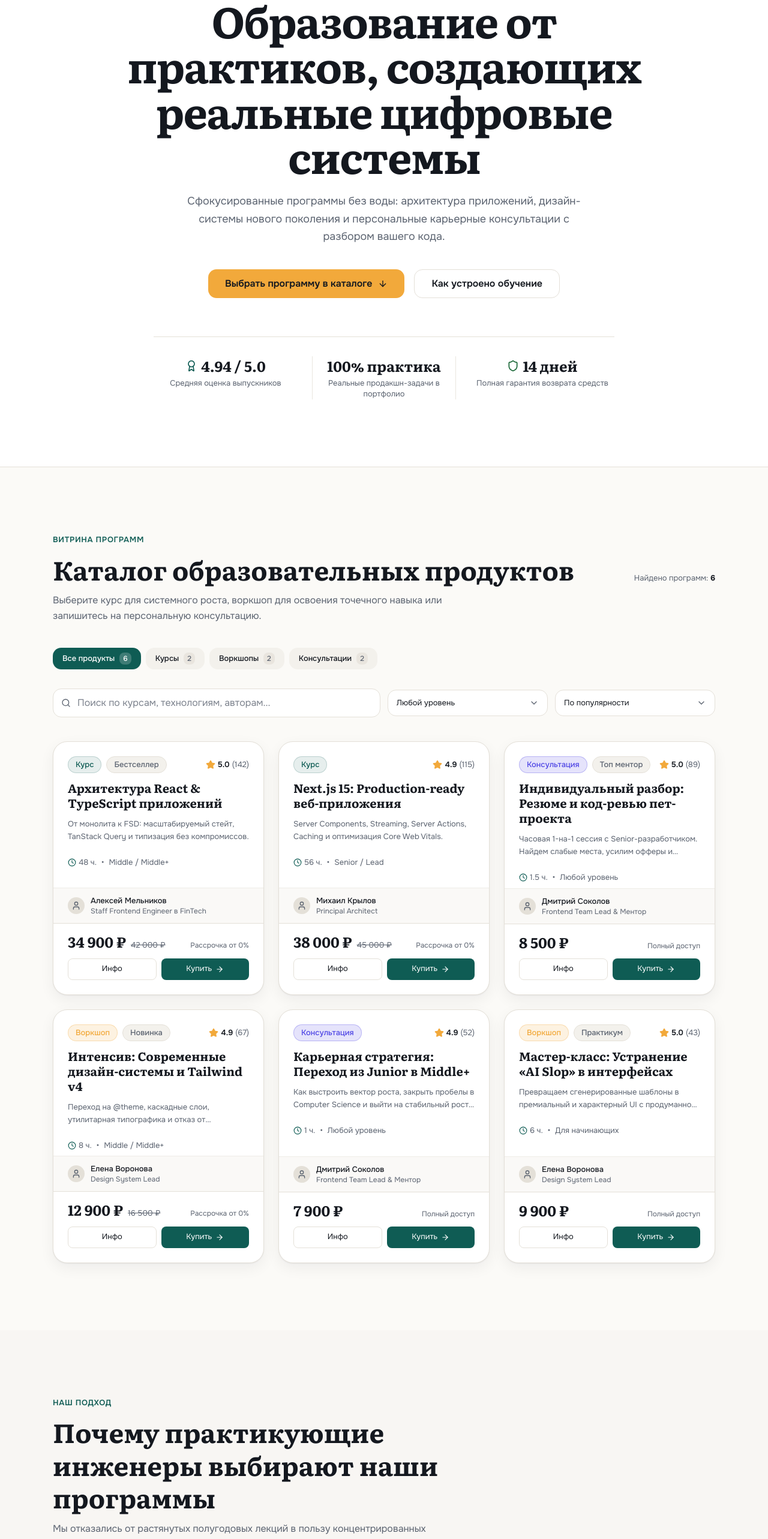
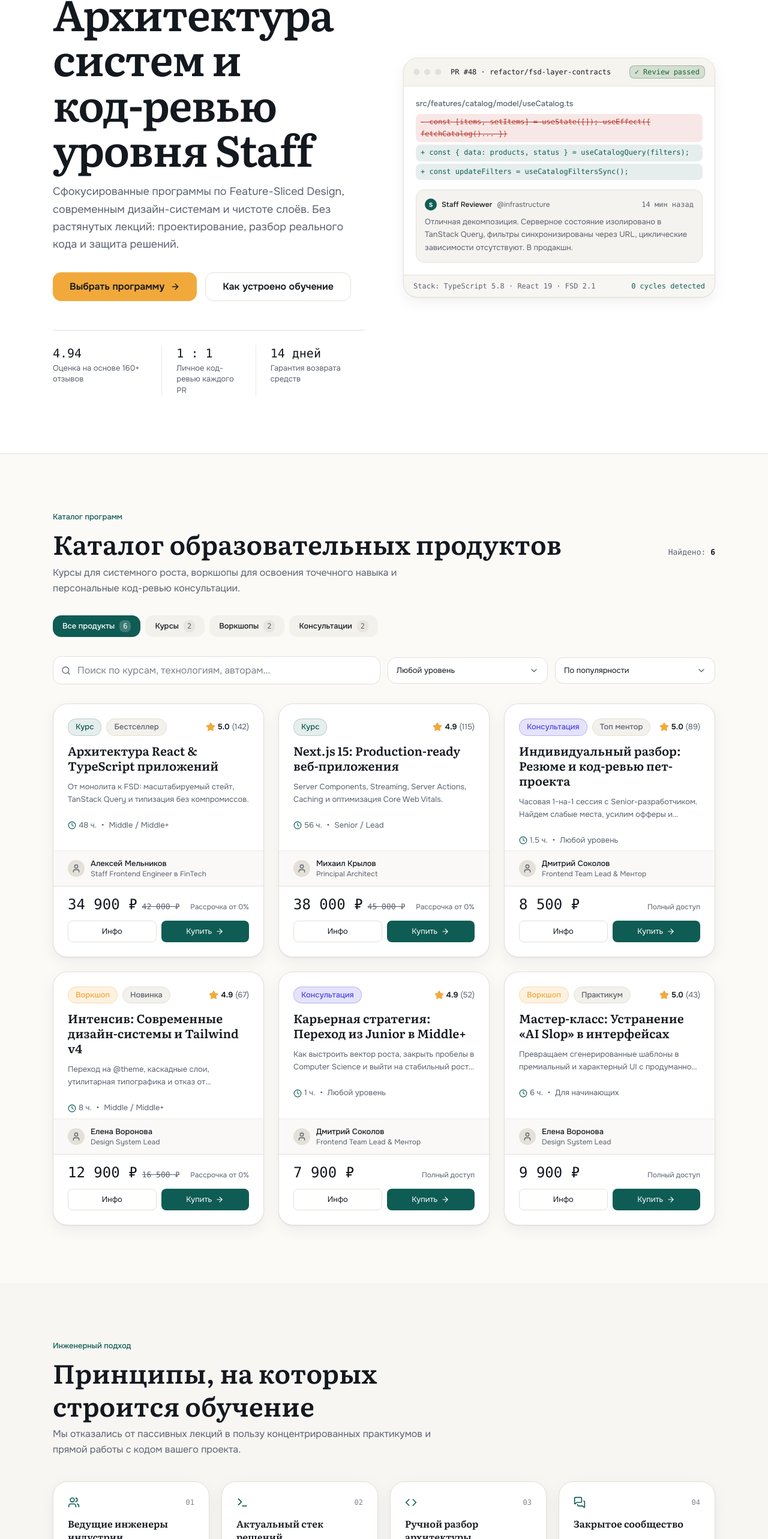
Before and after one commit to KufuVampire/course-showcase, a React (Vite) app: page / in a window 1280 px wide. Shown: the part 205-2771 px from the top of the page at 60% size. Built offline with nearby package versions, Linux system fonts and the light colour scheme.

Commit message:
style: unslop landing sections, hero split layout and craft details

```diff
--- a/src/app/BenefitsSection.tsx
+++ b/src/app/BenefitsSection.tsx
@@ -4,27 +4,31 @@ import { Card } from '@/shared/ui';
 const benefits = [
   {
     icon: Users,
+    index: '01',
     title: 'Ведущие инженеры индустрии',
     description:
-      'Программы ведут действующие Staff и Lead инженеры с опытом построения распределенных систем и дизайн-китов с миллионными аудиториями.',
+      'Программы ведут действующие Staff и Lead инженеры с опытом распределенных систем и дизайн-систем с миллионными аудиториями.',
   },
   {
     icon: Terminal,
-    title: 'Стек без устаревших подходов',
+    index: '02',
+    title: 'Актуальный стек решений',
     description:
-      'Изучаем технологии, востребованные сегодня: React 19, Server Components, Tailwind v4 @theme, строгий TypeScript и Feature-Sliced Design.',
+      'Технологии сегодняшнего дня: React 19, Server Components, Tailwind v4 @theme, строгий TypeScript и Feature-Sliced Design.',
   },
   {
     icon: Code,
-    title: 'Глубокий разбор вашего кода',
+    index: '03',
+    title: 'Ручной разбор архитектуры',
     description:
-      'Не автотесты с абстрактными проверками, а ручное код-ревью с разбором архитектурных решений, пограничных случаев и кодстайла.',
+      'Не шаблонные тесты, а детальное ревью вашего Pull Request с проверкой контрактов слоёв, пограничных случаев и производительности.',
   },
   {
     icon: MessagesSquare,
-    title: 'Закрытый инженерный клуб',
+    index: '04',
+    title: 'Закрытое сообщество',
     description:
-      'Доступ в закрытый чат авторов и выпускников: обсуждение архитектурных решений, вакансии без открытого рынка и взаимопомощь.',
+      'Инженерный чат выпускников и наставников: обсуждение архитектурных паттернов, закрытые вакансии и экспертная помощь.',
   },
 ];
 
@@ -32,31 +36,36 @@ export function BenefitsSection() {
   return (
     <section
       id="benefits"
-      className="scroll-mt-20 py-20 md:py-28 bg-surface-sunken/40 border-b border-border"
+      className="scroll-mt-20 py-16 md:py-24 bg-surface-sunken/40 border-b border-border"
     >
-      <div className="max-w-page mx-auto px-4 sm:px-6 flex flex-col gap-12">
-        <div className="flex flex-col gap-3 max-w-2xl">
-          <span className="text-caption font-semibold text-primary uppercase tracking-wider">
-            Наш подход
+      <div className="max-w-page mx-auto px-4 sm:px-6 flex flex-col gap-10">
+        <div className="flex flex-col gap-2 max-w-2xl">
+          <span className="text-caption font-medium text-primary">
+            Инженерный подход
           </span>
-          <h2 className="font-display text-h2 font-bold text-ink leading-tight">
-            Почему практикующие инженеры выбирают наши программы
+          <h2 className="font-display text-h2 font-semibold text-ink leading-tight">
+            Принципы, на которых строится обучение
           </h2>
           <p className="text-body text-ink-muted leading-relaxed">
-            Мы отказались от растянутых полугодовых лекций в пользу концентрированных практикумов и
-            индивидуальной работы над вашим проектом.
+            Мы отказались от пассивных лекций в пользу концентрированных практикумов и
+            прямой работы с кодом вашего проекта.
           </p>
         </div>
 
-        <div className="grid grid-cols-1 md:grid-cols-2 lg:grid-cols-4 gap-6">
+        <div className="grid grid-cols-1 md:grid-cols-2 lg:grid-cols-4 gap-5">
           {benefits.map((item) => {
             const Icon = item.icon;
             return (
-              <Card key={item.title} padding="lg" className="flex flex-col gap-4 bg-surface-raised">
-                <div className="w-10 h-10 rounded-md bg-primary/10 text-primary flex items-center justify-center shrink-0">
-                  <Icon className="w-5 h-5" />
+              <Card
+                key={item.title}
+                padding="md"
+                className="flex flex-col gap-3.5 bg-surface-raised border border-border"
+              >
+                <div className="flex items-center justify-between">
+                  <Icon className="w-5 h-5 text-primary" />
+                  <span className="font-mono text-xs text-ink-muted/80">{item.index}</span>
                 </div>
-                <h3 className="font-display font-bold text-lg text-ink leading-snug">
+                <h3 className="font-display font-semibold text-base text-ink leading-snug">
                   {item.title}
                 </h3>
                 <p className="text-caption text-ink-muted leading-relaxed">{item.description}</p>
--- a/src/app/Footer.tsx
+++ b/src/app/Footer.tsx
@@ -23,7 +23,7 @@ export function Footer() {
 
           {/* Nav Col */}
           <div className="flex flex-col gap-2.5 text-caption">
-            <span className="font-semibold text-ink uppercase tracking-wider text-xs">
+            <span className="font-medium text-ink text-xs">
               Навигация
             </span>
             <a href="/#catalog" className="text-ink-muted hover:text-ink transition-colors">
@@ -42,8 +42,8 @@ export function Footer() {
 
           {/* Legal Col */}
           <div className="flex flex-col gap-2.5 text-caption">
-            <span className="font-semibold text-ink uppercase tracking-wider text-xs">
-              Поддержка & Оферта
+            <span className="font-medium text-ink text-xs">
+              Поддержка и документы
             </span>
             <a
               href="mailto:support@praktikum-pro.dev"
--- a/src/app/HeroSection.tsx
+++ b/src/app/HeroSection.tsx
@@ -1,67 +1,126 @@
-import { ArrowDown, Shield, Sparkles, Award } from 'lucide-react';
+import { ArrowRight } from 'lucide-react';
 import { Button } from '@/shared/ui';
 
 export function HeroSection() {
   return (
-    <section className="relative pt-12 pb-20 md:pt-20 md:pb-28 overflow-hidden border-b border-border bg-surface-raised">
-      <div className="max-w-page mx-auto px-4 sm:px-6 flex flex-col items-center text-center">
-        {/* Editorial Eyebrow */}
-        <div className="inline-flex items-center gap-2 px-3.5 py-1.5 rounded-md bg-surface-sunken border border-border text-caption text-ink font-medium mb-6">
-          <Sparkles className="w-3.5 h-3.5 text-accent" />
-          <span>Практический инжиниринг и продуктовый дизайн</span>
+    <section className="relative pt-12 pb-16 md:pt-18 md:pb-24 border-b border-border bg-surface-raised overflow-hidden">
+      <div className="max-w-page mx-auto px-4 sm:px-6">
+        <div className="grid grid-cols-1 lg:grid-cols-12 gap-12 lg:gap-16 items-center">
+          {/* Left Column: Editorial Value Proposition */}
+          <div className="lg:col-span-6 flex flex-col items-start text-left">
+            {/* Quiet status eyebrow */}
+            <div className="inline-flex items-center gap-2 px-3 py-1 rounded-md bg-surface-sunken border border-border text-caption text-ink font-medium mb-6">
+              <span className="w-1.5 h-1.5 rounded-full bg-accent shrink-0" aria-hidden="true" />
+              <span>Инженерные практикумы и код-ревью</span>
             </div>
 
-        {/* Hero Title */}
-        <h1 className="font-display text-display font-bold text-ink max-w-4xl tracking-tight mb-6">
-          Образование от практиков, создающих реальные цифровые системы
+            {/* Headline */}
+            <h1 className="font-display text-display font-semibold text-ink tracking-tight mb-5 text-balance">
+              Архитектура систем и код-ревью уровня Staff
             </h1>
 
-        {/* Hero Subtitle */}
-        <p className="font-sans text-body text-ink-muted max-w-2xl leading-relaxed text-lg mb-10">
-          Сфокусированные программы без воды: архитектура приложений, дизайн-системы нового
-          поколения и персональные карьерные консультации с разбором вашего кода.
+            {/* Subtitle */}
+            <p className="font-sans text-body text-ink-muted text-lg leading-relaxed mb-8 max-w-xl">
+              Сфокусированные программы по Feature-Sliced Design, современным дизайн-системам и
+              чистоте слоёв. Без растянутых лекций: проектирование, разбор реального кода и защита решений.
             </p>
 
-        {/* CTA Buttons */}
-        <div className="flex flex-col sm:flex-row items-center justify-center gap-4 mb-16 w-full sm:w-auto">
+            {/* Actions */}
+            <div className="flex flex-col sm:flex-row items-stretch sm:items-center gap-3.5 mb-12 w-full sm:w-auto">
               <Button
                 href="/#catalog"
                 variant="accent"
                 size="lg"
-            className="w-full sm:w-auto"
-            rightIcon={<ArrowDown className="w-4 h-4" />}
+                rightIcon={<ArrowRight className="w-4 h-4" />}
               >
-            Выбрать программу в каталоге
+                Выбрать программу
               </Button>
 
-          <Button href="/#benefits" variant="outline" size="lg" className="w-full sm:w-auto">
+              <Button href="/#benefits" variant="outline" size="lg">
                 Как устроено обучение
               </Button>
             </div>
 
-        {/* Key Indicators / Trust Strip */}
-        <div className="grid grid-cols-1 sm:grid-cols-3 gap-6 w-full max-w-3xl pt-8 border-t border-border">
-          <div className="flex flex-col items-center gap-1">
-            <div className="flex items-center gap-1.5 text-primary">
-              <Award className="w-5 h-5 text-primary" />
-              <span className="font-display font-bold text-2xl text-ink">4.94 / 5.0</span>
-            </div>
-            <span className="text-caption text-ink-muted">Средняя оценка выпускников</span>
+            {/* Technical Key Indicators */}
+            <div className="grid grid-cols-3 gap-6 w-full pt-6 border-t border-border">
+              <div className="flex flex-col gap-0.5">
+                <span className="font-mono text-xl font-medium text-ink tabular-nums">4.94</span>
+                <span className="text-caption text-ink-muted">Оценка на основе 160+ отзывов</span>
               </div>
 
-          <div className="flex flex-col items-center gap-1 border-y sm:border-y-0 sm:border-x border-border/80 py-4 sm:py-0">
-            <span className="font-display font-bold text-2xl text-ink">100% практика</span>
-            <span className="text-caption text-ink-muted">
-              Реальные продакшн-задачи в портфолио
+              <div className="flex flex-col gap-0.5 border-x border-border/70 px-4 sm:px-6">
+                <span className="font-mono text-xl font-medium text-ink tabular-nums">1 : 1</span>
+                <span className="text-caption text-ink-muted">Личное код-ревью каждого PR</span>
+              </div>
+
+              <div className="flex flex-col gap-0.5">
+                <span className="font-mono text-xl font-medium text-ink tabular-nums">14 дней</span>
+                <span className="text-caption text-ink-muted">Гарантия возврата средств</span>
+              </div>
+            </div>
+          </div>
+
+          {/* Right Column: Hero Visual — Real Staff Code Review Artifact */}
+          <div className="lg:col-span-6 w-full">
+            <div className="rounded-lg border border-border bg-surface shadow-card overflow-hidden">
+              {/* Terminal / Code Editor Header */}
+              <div className="px-4 py-3 border-b border-border bg-surface-sunken/60 flex items-center justify-between gap-3 text-caption">
+                <div className="flex items-center gap-2 font-mono text-xs text-ink-muted">
+                  <span className="inline-block w-2.5 h-2.5 rounded-full bg-border" />
+                  <span className="inline-block w-2.5 h-2.5 rounded-full bg-border" />
+                  <span className="inline-block w-2.5 h-2.5 rounded-full bg-border" />
+                  <span className="ml-2 text-ink">PR #48 · refactor/fsd-layer-contracts</span>
+                </div>
+                <span className="font-mono text-xs px-2 py-0.5 rounded-sm bg-success/15 text-success border border-success/30 font-medium">
+                  ✓ Review passed
                 </span>
               </div>
 
-          <div className="flex flex-col items-center gap-1">
-            <div className="flex items-center gap-1.5 text-success">
-              <Shield className="w-5 h-5" />
-              <span className="font-display font-bold text-2xl text-ink">14 дней</span>
+              {/* Code Diff Presentation */}
+              <div className="p-4 sm:p-5 font-mono text-xs leading-relaxed overflow-x-auto bg-surface-raised scrollbar-custom">
+                <div className="text-ink-muted mb-2 font-sans font-medium text-caption">
+                  src/features/catalog/model/useCatalog.ts
                 </div>
-            <span className="text-caption text-ink-muted">Полная гарантия возврата средств</span>
+
+                <div className="flex flex-col gap-1 text-ink">
+                  {/* Monolithic old code */}
+                  <div className="text-danger/90 bg-danger/10 px-2 py-1 rounded-sm line-through">
+                    - const [items, setItems] = useState([]); useEffect(&#123; fetchCatalog()... &#125;)
+                  </div>
+
+                  {/* Clean FSD query code */}
+                  <div className="text-primary bg-primary/10 px-2 py-1 rounded-sm font-medium">
+                    + const &#123; data: products, status &#125; = useCatalogQuery(filters);
+                  </div>
+                  <div className="text-primary bg-primary/10 px-2 py-1 rounded-sm font-medium">
+                    + const updateFilters = useCatalogFiltersSync();
+                  </div>
+                </div>
+
+                {/* Staff Review Comment Box */}
+                <div className="mt-4 p-3.5 rounded-md border border-border bg-surface-sunken/80 flex flex-col gap-2">
+                  <div className="flex items-center justify-between text-xs font-sans">
+                    <div className="flex items-center gap-2">
+                      <span className="w-5 h-5 rounded-full bg-primary text-on-primary flex items-center justify-center font-bold text-[10px]">
+                        S
+                      </span>
+                      <span className="font-medium text-ink">Staff Reviewer</span>
+                      <span className="text-ink-muted">@infrastructure</span>
+                    </div>
+                    <span className="text-ink-muted font-mono">14 мин назад</span>
+                  </div>
+                  <p className="font-sans text-caption text-ink-muted leading-relaxed">
+                    Отличная декомпозиция. Серверное состояние изолировано в TanStack Query, фильтры синхронизированы через URL, циклические зависимости отсутствуют. В продакшн.
+                  </p>
+                </div>
+              </div>
+
+              {/* Meta spec strip */}
+              <div className="px-4 py-2.5 border-t border-border bg-surface-sunken/40 flex items-center justify-between text-xs font-mono text-ink-muted">
+                <span>Stack: TypeScript 5.8 · React 19 · FSD 2.1</span>
+                <span className="text-primary font-medium">0 cycles detected</span>
+              </div>
+            </div>
           </div>
         </div>
       </div>
--- a/src/app/pages/HomePage.tsx
+++ b/src/app/pages/HomePage.tsx
@@ -23,23 +23,23 @@ export function HomePage({ catalogState, onOpenDetails, onCheckout }: HomePagePr
       {/* CATALOG SECTION */}
       <section
         id="catalog"
-        className="scroll-mt-20 py-20 md:py-28 max-w-page mx-auto px-4 sm:px-6 w-full flex flex-col gap-10"
+        className="scroll-mt-20 py-16 md:py-24 max-w-page mx-auto px-4 sm:px-6 w-full flex flex-col gap-8"
       >
-        <div className="flex flex-col gap-3">
-          <span className="text-caption font-semibold text-primary uppercase tracking-wider">
-            Витрина программ
+        <div className="flex flex-col gap-2">
+          <span className="text-caption font-medium text-primary">
+            Каталог программ
           </span>
           <div className="flex items-baseline justify-between flex-wrap gap-4">
-            <h2 className="font-display text-h2 font-bold text-ink leading-tight">
+            <h2 className="font-display text-h2 font-semibold text-ink leading-tight">
               Каталог образовательных продуктов
             </h2>
-            <span aria-live="polite" aria-atomic="true" className="text-caption text-ink-muted">
-              Найдено программ: <strong className="text-ink">{products.length}</strong>
+            <span aria-live="polite" aria-atomic="true" className="text-caption font-mono text-ink-muted">
+              Найдено: <strong className="text-ink font-mono">{products.length}</strong>
             </span>
           </div>
           <p className="text-body text-ink-muted max-w-2xl leading-relaxed">
-            Выберите курс для системного роста, воркшоп для освоения точечного навыка или запишитесь
-            на персональную консультацию.
+            Курсы для системного роста, воркшопы для освоения точечного навыка и
+            персональные код-ревью консультации.
           </p>
         </div>
 
--- a/src/features/catalog/CatalogFilters.tsx
+++ b/src/features/catalog/CatalogFilters.tsx
@@ -60,7 +60,7 @@ export function CatalogFilters({ filters, onFilterChange, onReset, counts }: Cat
               aria-selected={isActive}
               onClick={() => onFilterChange({ type: tab.type })}
               className={cn(
-                'inline-flex items-center gap-2 px-4 py-2 rounded-md text-caption font-medium transition-all whitespace-nowrap cursor-pointer select-none',
+                'inline-flex items-center gap-2 px-4 py-2 rounded-md text-caption font-medium transition-colors duration-fast whitespace-nowrap cursor-pointer select-none',
                 isActive
                   ? 'bg-primary text-on-primary shadow-xs'
                   : 'bg-surface-sunken text-ink hover:bg-border/60'
@@ -69,7 +69,7 @@ export function CatalogFilters({ filters, onFilterChange, onReset, counts }: Cat
               <span>{tab.label}</span>
               <span
                 className={cn(
-                  'text-xs px-1.5 py-0.5 rounded-sm',
+                  'text-xs px-1.5 py-0.5 rounded-sm font-mono tabular-nums',
                   isActive ? 'bg-on-primary/20 text-on-primary' : 'bg-border/70 text-ink-muted'
                 )}
               >
--- a/src/features/catalog/ProductCard.tsx
+++ b/src/features/catalog/ProductCard.tsx
@@ -31,7 +31,7 @@ export function ProductCard({ product, onOpenDetails, onCheckout }: ProductCardP
           </div>
         </div>
 
-        <h3 className="font-display text-title font-bold text-ink leading-tight">
+        <h3 className="font-display text-title font-semibold text-ink leading-tight">
           <button
             type="button"
             onClick={() => onOpenDetails(product)}
@@ -71,11 +71,11 @@ export function ProductCard({ product, onOpenDetails, onCheckout }: ProductCardP
       <div className="p-6 pt-4 border-t border-border flex flex-col gap-3">
         <div className="flex items-baseline justify-between gap-2">
           <div className="flex items-baseline gap-2">
-            <span className="font-display font-bold text-ink text-price">
+            <span className="font-mono font-medium text-ink text-price tabular-nums">
               {formatPrice(product.price)}
             </span>
             {product.oldPrice && (
-              <span className="text-caption line-through text-ink-muted">
+              <span className="font-mono text-caption line-through text-ink-muted tabular-nums">
                 {formatPrice(product.oldPrice)}
               </span>
             )}
--- a/src/shared/ui/Card.tsx
+++ b/src/shared/ui/Card.tsx
@@ -37,7 +37,7 @@ export function Card({
   return (
     <Component
       className={cn(
-        'rounded-lg transition-all',
+        'rounded-lg transition-[border-color,box-shadow] duration-fast',
         variantStyles[variant],
         paddingStyles[padding],
         hoverable ? 'hover:shadow-pop hover:border-primary/40' : '',
```
Also changed, not shown: src/app/FaqSection.tsx (+6 -6 lines), src/app/ProcessSection.tsx (+21 -19 lines), src/app/ReviewsSection.tsx (+31 -27 lines). Lines whose indentation alone changed are shown as unchanged.
